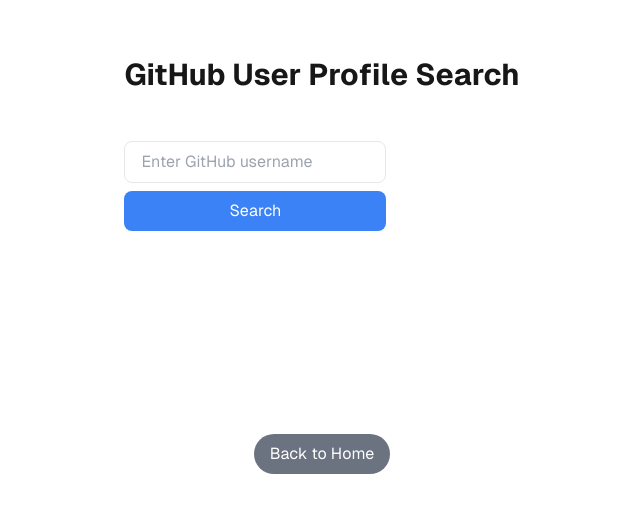
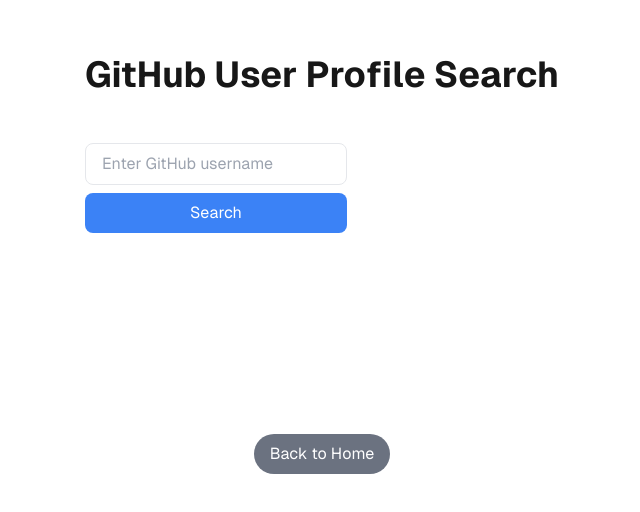
Before and after one commit to AnuOluwatomiwa/Technical-Assessment-for-Frontend-Developer-Internship, a Next.js app: page /user-search in a window 1280 px wide. Shown: the part 256-768 px from the top of the page, without its empty margins (318-958 px from the left). Built offline with nearby package versions, Linux system fonts and the light colour scheme.

Commit message:
Enhance User Search page: add heading animation and update styling for consistency with Welcome page

```diff
--- a/src/app/user-search/page.tsx
+++ b/src/app/user-search/page.tsx
@@ -5,6 +5,7 @@ import SearchInput from '../components/SearchInput';
 import UserProfile from '../components/UserProfile';
 import RepoList from '../components/RepoList';
 import Link from "next/link";
+import { motion } from "framer-motion"; // Importing framer-motion for animations
 
 export default function UserSearch() {
   const [userData, setUserData] = useState<any>(null);
@@ -42,14 +43,22 @@ export default function UserSearch() {
   };
 
   return (
-    <div className="grid grid-rows-[20px_1fr_20px] items-center justify-items-center min-h-screen p-8 pb-20 gap-16 sm:p-20 font-[family-name:var(--font-geist-sans)]">
+    <div className="grid grid-rows-[20px_1fr_20px] items-center justify-items-center min-h-screen p-8 pb-20 gap-16 sm:p-20 font-[family-name:var(--font-geist-sans)] dark:bg-gray-900 dark:text-white">
       <main className="flex flex-col gap-8 row-start-2 items-center sm:items-start">
-        <h1 className="text-3xl font-bold">GitHub User Profile Search</h1>
+        {/* Animated heading for the User Profile Search */}
+        <motion.h1
+          className="text-4xl font-bold"
+          initial={{ opacity: 0, y: -50 }}
+          animate={{ opacity: 1, y: 0 }}
+          transition={{ duration: 0.8 }}
+        >
+          GitHub User Profile Search
+        </motion.h1>
 
         {/* Search Input */}
         <SearchInput onSubmit={handleSearch} />
 
-        {loading && <p>Loading...</p>}
+        {loading && <p className="text-xl font-light dark:text-gray-300">Loading...</p>}
         {error && <p className="text-red-500">{error}</p>}
         {userData && (
           <UserProfile
@@ -64,7 +73,7 @@ export default function UserSearch() {
       </main>
       <footer className="row-start-3 flex gap-6 flex-wrap items-center justify-center">
         <Link href="/">
-          <button className="rounded-full bg-gray-500 text-white py-2 px-4 hover:bg-gray-600 transition duration-200">
+          <button className="rounded-full bg-gray-500 text-white py-2 px-4 hover:bg-gray-600 transition duration-200 dark:bg-gray-400 dark:hover:bg-gray-500">
             Back to Home
           </button>
         </Link>
```
